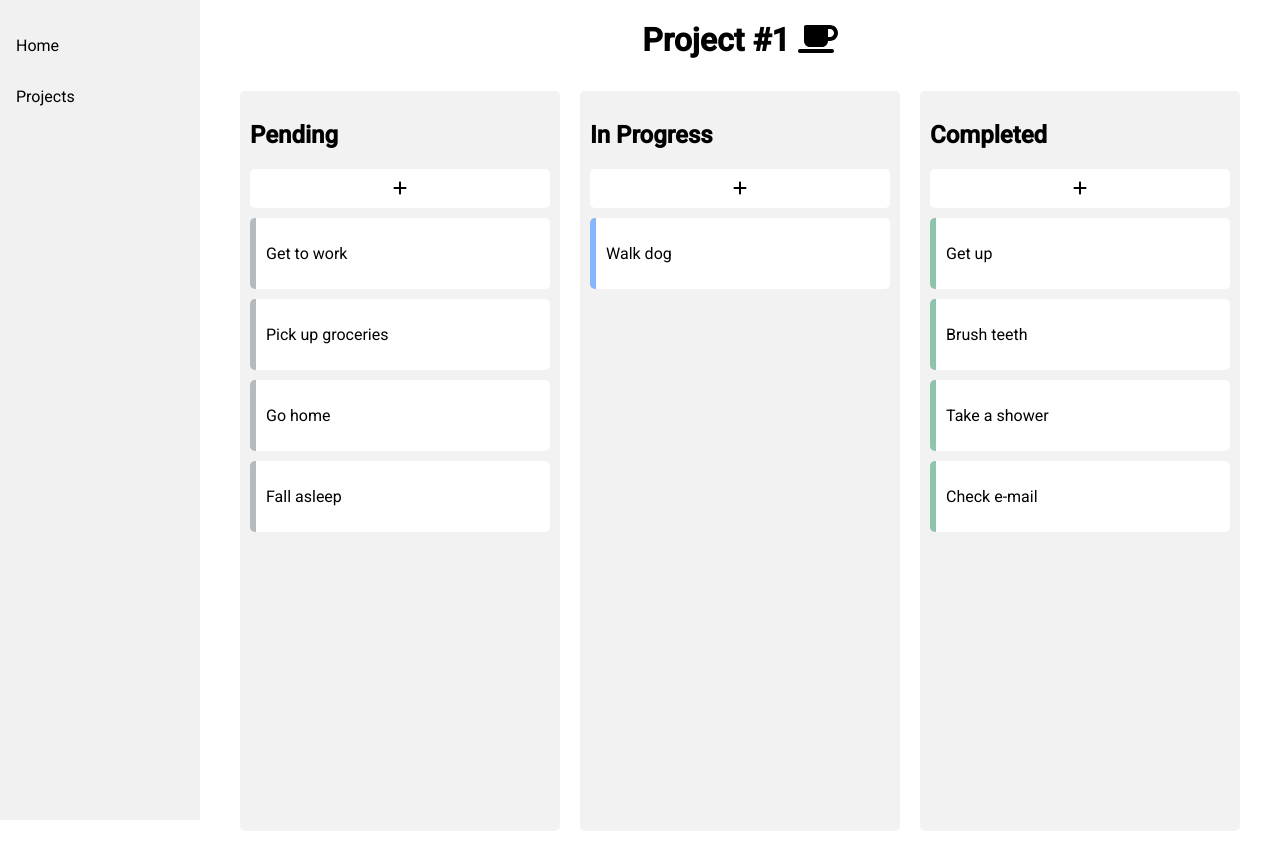
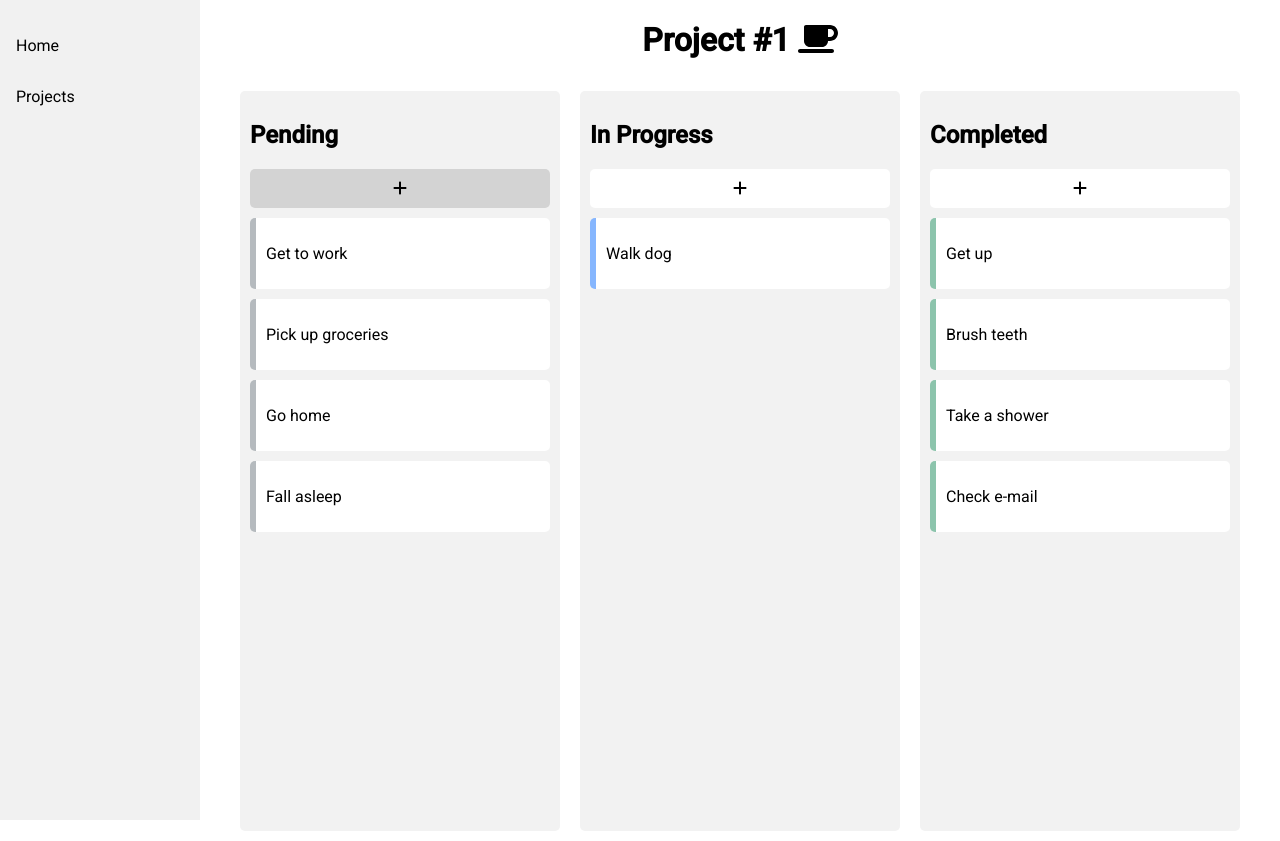
Before and after one commit to jrbuniel/Boards, an Angular app: page / in a window 1280 px wide. In both pictures the pointer is over the element 400 px from the left and 188 px from the top of the page. Built offline with nearby package versions, Linux system fonts and the light colour scheme.

Commit message:
Minor changes

```diff
--- a/src/app/app.component.css
+++ b/src/app/app.component.css
@@ -44,6 +44,10 @@
     align-items: center;
   }
 
+  .card#plus:hover {
+    background-color: #d3d3d3;
+  }
+
   .plus-icon {
     display: flex;
     justify-content: center;
@@ -80,7 +84,6 @@
     padding: 12px 20px;
     margin: 8px 0;
     box-sizing: border-box;
-    border: 2px solid #008CBA;
     border-radius: 5px;
   }
 
```
